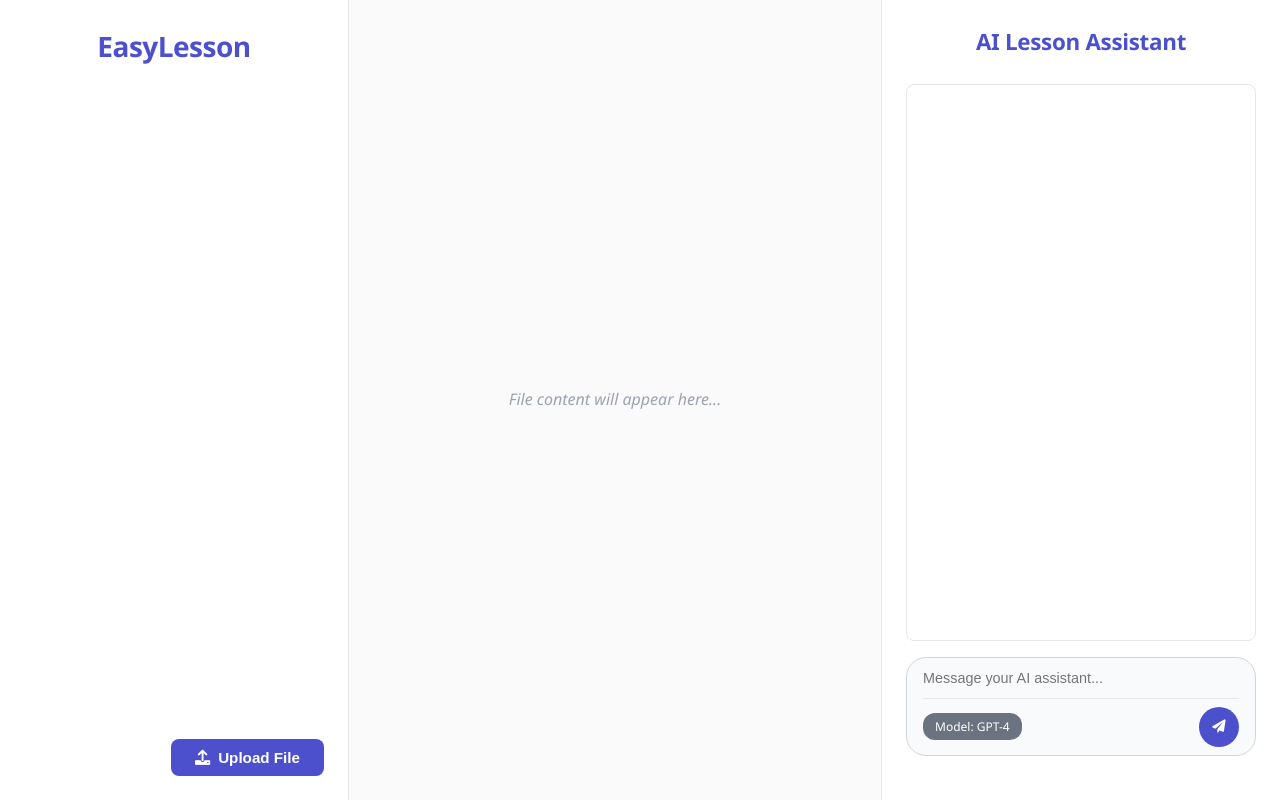
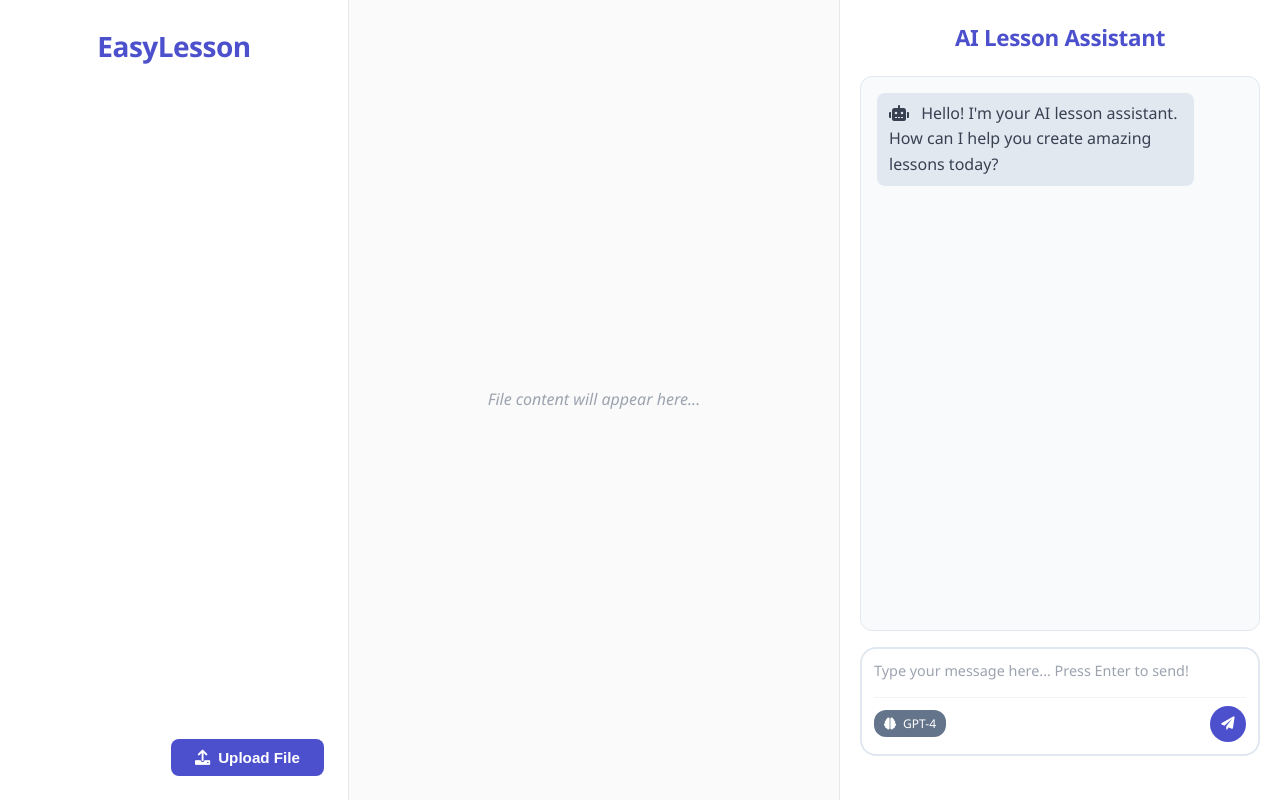
Before and after one commit to minhtrietcancode/easylessonplan, a Flask app: template frontend/templates/easylesson.html in a window 1280 px wide. Run offline with Flask 3, Linux system fonts and the light colour scheme; the template is opened without the code that fills it, so the values that code supplies are empty.

Commit message:
almost done - fix layout for right column

```diff
--- a/frontend/templates/easylesson.html
+++ b/frontend/templates/easylesson.html
@@ -66,10 +66,10 @@
             min-width: 250px;
             flex-shrink: 0;
             flex-grow: 0;
-            position: relative; /* Added for positioning the button */
+            position: relative;
             display: flex;
             flex-direction: column;
-            justify-content: space-between; /* To push content apart */
+            justify-content: space-between;
         }
 
         .left-column .column-header {
@@ -95,9 +95,9 @@
             align-items: center;
             gap: 8px;
             position: absolute;
-            bottom: 24px; /* Adjust as needed */
-            right: 24px;  /* Adjust as needed */
-            margin: 0; /* Remove default button margin */
+            bottom: 24px;
+            right: 24px;
+            margin: 0;
         }
 
         .upload-button:hover {
@@ -118,91 +118,127 @@
             font-style: italic;
         }
 
-        /* Right Column */
+        /* RIGHT COLUMN - COMPLETELY REWRITTEN */
         .right-column {
-            width: 350px;
-            min-width: 300px;
+            width: 400px;
+            min-width: 350px;
             flex-shrink: 0;
-            flex-grow: 0;
+            background-color: #ffffff;
+            padding: 20px;
+            overflow: hidden; /* Prevent column itself from scrolling */
         }
 
-        .right-column .column-header {
+        /* Chat Header */
+        .chat-header {
+            text-align: center;
+            margin-bottom: 20px;
+        }
+
+        .chat-title {
             font-size: 1.4rem;
             font-weight: 600;
             color: #4C50CC;
-            margin: 0 0 24px 0;
-            text-align: center;
+            margin: 0;
             letter-spacing: -0.3px;
         }
 
-        .chat-interface {
+        /* Chat Container - Main wrapper */
+        .chat-container {
+            height: calc(100vh - 120px); /* Full height minus header and padding */
             display: flex;
             flex-direction: column;
-            height: calc(100% - 80px);
+            gap: 16px;
         }
 
-        .chat-messages {
-            flex: 1;
-            background-color: #ffffff;
-            border-radius: 8px;
+        /* Messages Area */
+        .messages-area {
+            flex: 1; /* Takes all available space */
+            background: #f8fafc;
+            border: 1px solid #e2e8f0;
+            border-radius: 12px;
             padding: 16px;
-            margin-bottom: 16px;
             overflow-y: auto;
-            border: 1px solid #e5e7eb;
-            min-height: 200px;
+            min-height: 0; /* Important for flex shrinking */
         }
 
-        .chat-input-container {
-            display: flex;
-            flex-direction: column;
-            gap: 8px;
+        .message {
+            margin-bottom: 12px;
+            padding: 8px 12px;
+            border-radius: 8px;
+            max-width: 80%;
         }
 
-        .chat-input-wrapper {
-            display: flex;
-            flex-direction: column; /* Changed to column to stack elements */
-            gap: 8px; /* Gap between input and buttons */
-            border: 1px solid #d1d5db; /* Add border to wrapper */
-            border-radius: 20px; /* Match input border radius */
-            background-color: #f9fafb; /* Match input background */
-            padding: 8px 16px; /* Adjust padding as needed */
-            position: relative; /* For absolute positioning of buttons */
-            align-items: stretch; /* Stretch input horizontally */
+        .user-message {
+            background: #4C50CC;
+            color: white;
+            margin-left: auto;
         }
 
-        .chat-input {
-            flex: 1; /* Allow input to grow */
-            padding: 4px 0; /* Adjust padding within the wrapper */
-            border: none; /* Remove individual input border */
-            border-radius: 0; /* Remove individual input border radius */
-            background-color: transparent; /* Make input background transparent */
-            font-size: 0.9rem;
+        .ai-message {
+            background: #e2e8f0;
+            color: #374151;
+        }
+
+        /* Input Area - Clean and Simple */
+        .input-area {
+            background: white;
+            border: 2px solid #e2e8f0;
+            border-radius: 16px;
+            padding: 12px;
             transition: all 0.2s ease;
         }
 
-        .chat-input:focus {
-            outline: none;
-            border-color: transparent; /* No border color change on focus for input itself */
-            background-color: transparent;
-            box-shadow: none; /* No box shadow on focus for input itself */
+        .input-area:focus-within {
+            border-color: #4C50CC;
+            box-shadow: 0 0 0 3px rgba(76, 80, 204, 0.1);
         }
 
-        .chat-buttons-wrapper {
+        /* Auto-expanding textarea */
+        .message-input {
+            width: 100%;
+            min-height: 20px;
+            max-height: 120px; /* About 6 lines */
+            padding: 0;
+            border: none;
+            outline: none;
+            resize: none;
+            font-family: inherit;
+            font-size: 0.9rem;
+            line-height: 1.4;
+            background: transparent;
+            overflow-y: auto;
+        }
+
+        .message-input::placeholder {
+            color: #9ca3af;
+        }
+
+        /* Bottom row with model indicator and send button */
+        .input-bottom {
             display: flex;
             justify-content: space-between;
             align-items: center;
-            gap: 12px;
-            padding-top: 8px; /* Space between input and buttons */
-            border-top: 1px solid #e5e7eb; /* Separator line */
+            margin-top: 8px;
+            padding-top: 8px;
+            border-top: 1px solid #f1f5f9;
         }
 
-        .send-button {
+        .model-tag {
+            background: #64748b;
+            color: white;
+            padding: 4px 10px;
+            border-radius: 12px;
+            font-size: 0.75rem;
+            font-weight: 500;
+        }
+
+        .send-btn {
             background: #4C50CC;
             color: white;
             border: none;
             border-radius: 50%;
-            width: 40px;
-            height: 40px;
+            width: 36px;
+            height: 36px;
             cursor: pointer;
             display: flex;
             align-items: center;
@@ -210,19 +246,13 @@
             transition: all 0.2s ease;
         }
 
-        .send-button:hover {
+        .send-btn:hover {
             background: #4247B0;
             transform: scale(1.05);
         }
 
-        .ai-model-indicator {
-            background-color: #6b7280;
-            color: white;
-            padding: 4px 12px;
-            border-radius: 12px;
-            font-size: 0.75rem;
-            font-weight: 500;
-            /* align-self: flex-end; Remove this as it's now in a flex container */
+        .send-btn:active {
+            transform: scale(0.95);
         }
 
         /* Responsive Design */
@@ -246,6 +276,10 @@
 
             .resizer {
                 display: none;
+            }
+
+            .chat-container {
+                height: 400px; /* Fixed height for mobile */
             }
         }
 
@@ -278,22 +312,39 @@
             <div class="resizer"></div>
         </div>
 
-        <!-- Right Column - AI Chat Interface -->
+        <!-- RIGHT COLUMN - COMPLETELY REWRITTEN -->
         <div class="column right-column">
-            <h2 class="column-header">AI Lesson Assistant</h2>
-            <div class="chat-interface">
-                <div class="chat-messages">
-                    <!-- Chat messages will appear here -->
+            <!-- Header -->
+            <div class="chat-header">
+                <h2 class="chat-title">AI Lesson Assistant</h2>
+            </div>
+
+            <!-- Main Chat Container -->
+            <div class="chat-container">
+                <!-- Messages Area -->
+                <div class="messages-area" id="messagesArea">
+                    <div class="message ai-message">
+                        <i class="fas fa-robot" style="margin-right: 8px;"></i>
+                        Hello! I'm your AI lesson assistant. How can I help you create amazing lessons today?
+                    </div>
                 </div>
-                <div class="chat-input-container">
-                    <div class="chat-input-wrapper">
-                        <input type="text" placeholder="Message your AI assistant..." class="chat-input">
-                        <div class="chat-buttons-wrapper">
-                            <div class="ai-model-indicator">Model: GPT-4</div>
-                            <button class="send-button">
-                                <i class="fas fa-paper-plane"></i>
-                            </button>
+
+                <!-- Input Area -->
+                <div class="input-area">
+                    <textarea
+                        id="messageInput"
+                        class="message-input"
+                        placeholder="Type your message here... Press Enter to send!"
+                        rows="1"></textarea>
+
+                    <div class="input-bottom">
+                        <div class="model-tag">
+                            <i class="fas fa-brain" style="margin-right: 4px;"></i>
+                            GPT-4
                         </div>
+                        <button class="send-btn" id="sendButton">
+                            <i class="fas fa-paper-plane"></i>
+                        </button>
                     </div>
                 </div>
             </div>
@@ -304,12 +355,82 @@
         document.addEventListener('DOMContentLoaded', function() {
             const container = document.querySelector('.easylesson-container');
             const resizers = document.querySelectorAll('.resizer');
+            const messageInput = document.getElementById('messageInput');
+            const messagesArea = document.getElementById('messagesArea');
+            const sendButton = document.getElementById('sendButton');
 
             let isResizing = false;
             let currentResizer = null;
             let startX = 0;
             let startWidths = [];
 
+            // ===== AUTO-EXPANDING TEXTAREA - CLEAN VERSION =====
+            function autoResize() {
+                // Reset height to get accurate scrollHeight
+                messageInput.style.height = 'auto';
+
+                const scrollHeight = messageInput.scrollHeight;
+                const maxHeight = 120; // Max height (about 6 lines)
+                const minHeight = 20;  // Min height (1 line)
+
+                // Set new height within limits
+                const newHeight = Math.min(Math.max(scrollHeight, minHeight), maxHeight);
+                messageInput.style.height = newHeight + 'px';
+
+                // Enable/disable scrolling based on content
+                if (scrollHeight > maxHeight) {
+                    messageInput.style.overflowY = 'auto';
+                } else {
+                    messageInput.style.overflowY = 'hidden';
+                }
+            }
+
+            // ===== SEND MESSAGE FUNCTIONALITY =====
+            function sendMessage() {
+                const text = messageInput.value.trim();
+                if (!text) return;
+
+                // Add user message
+                const userMsg = document.createElement('div');
+                userMsg.className = 'message user-message';
+                userMsg.innerHTML = `<i class="fas fa-user" style="margin-right: 8px;"></i>${text}`;
+                messagesArea.appendChild(userMsg);
+
+                // Clear input and reset height
+                messageInput.value = '';
+                autoResize();
+
+                // Add AI response (simulate)
+                setTimeout(() => {
+                    const aiMsg = document.createElement('div');
+                    aiMsg.className = 'message ai-message';
+                    aiMsg.innerHTML = `<i class="fas fa-robot" style="margin-right: 8px;"></i>I received your message: "${text}". How can I help you with your lesson planning?`;
+                    messagesArea.appendChild(aiMsg);
+
+                    // Scroll to bottom
+                    messagesArea.scrollTop = messagesArea.scrollHeight;
+                }, 500);
+
+                // Scroll to bottom
+                messagesArea.scrollTop = messagesArea.scrollHeight;
+            }
+
+            // ===== EVENT LISTENERS =====
+            messageInput.addEventListener('input', autoResize);
+
+            messageInput.addEventListener('keydown', function(e) {
+                if (e.key === 'Enter' && !e.shiftKey) {
+                    e.preventDefault();
+                    sendMessage();
+                }
+            });
+
+            sendButton.addEventListener('click', sendMessage);
+
+            // Initial setup
+            autoResize();
+
+            // ===== COLUMN RESIZING (KEEP EXISTING) =====
             resizers.forEach((resizer, index) => {
                 resizer.addEventListener('mousedown', function(e) {
                     e.preventDefault();
@@ -317,14 +438,10 @@
                     currentResizer = resizer;
                     startX = e.clientX;
 
-                    // Get all columns and their current widths
                     const columns = Array.from(container.children);
                     startWidths = columns.map(col => col.offsetWidth);
 
-                    // Add resizing class to prevent text selection
                     document.body.classList.add('resizing');
-
-                    // Add event listeners for mouse move and up
                     document.addEventListener('mousemove', handleMouseMove);
                     document.addEventListener('mouseup', handleMouseUp);
                 });
@@ -346,11 +463,9 @@
                 const newLeftWidth = startWidths[resizerIndex] + deltaX;
                 const newRightWidth = startWidths[resizerIndex + 1] - deltaX;
 
-                // Check minimum widths
                 const minWidth = 250;
                 if (newLeftWidth < minWidth || newRightWidth < minWidth) return;
 
-                // Update column widths
                 const leftPercentage = (newLeftWidth / containerWidth) * 100;
                 const rightPercentage = (newRightWidth / containerWidth) * 100;
 
@@ -365,17 +480,14 @@
                 currentResizer = null;
                 document.body.classList.remove('resizing');
 
-                // Remove event listeners
                 document.removeEventListener('mousemove', handleMouseMove);
                 document.removeEventListener('mouseup', handleMouseUp);
             }
 
-            // Handle window resize to maintain proportions
             window.addEventListener('resize', function() {
                 const columns = Array.from(container.children);
                 columns.forEach(column => {
                     if (column.style.flex) {
-                        // Recalculate based on current container width
                         const currentWidth = column.offsetWidth;
                         const containerWidth = container.offsetWidth;
                         const percentage = (currentWidth / containerWidth) * 100;
```
